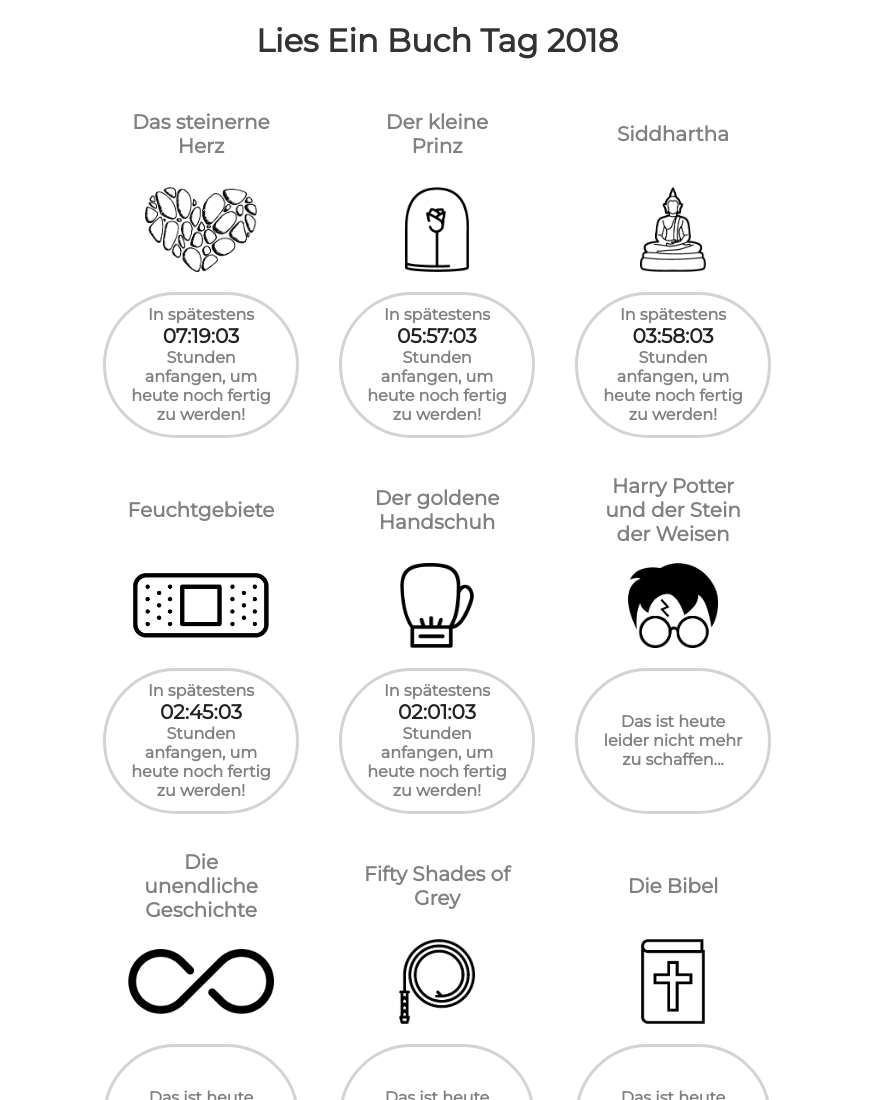
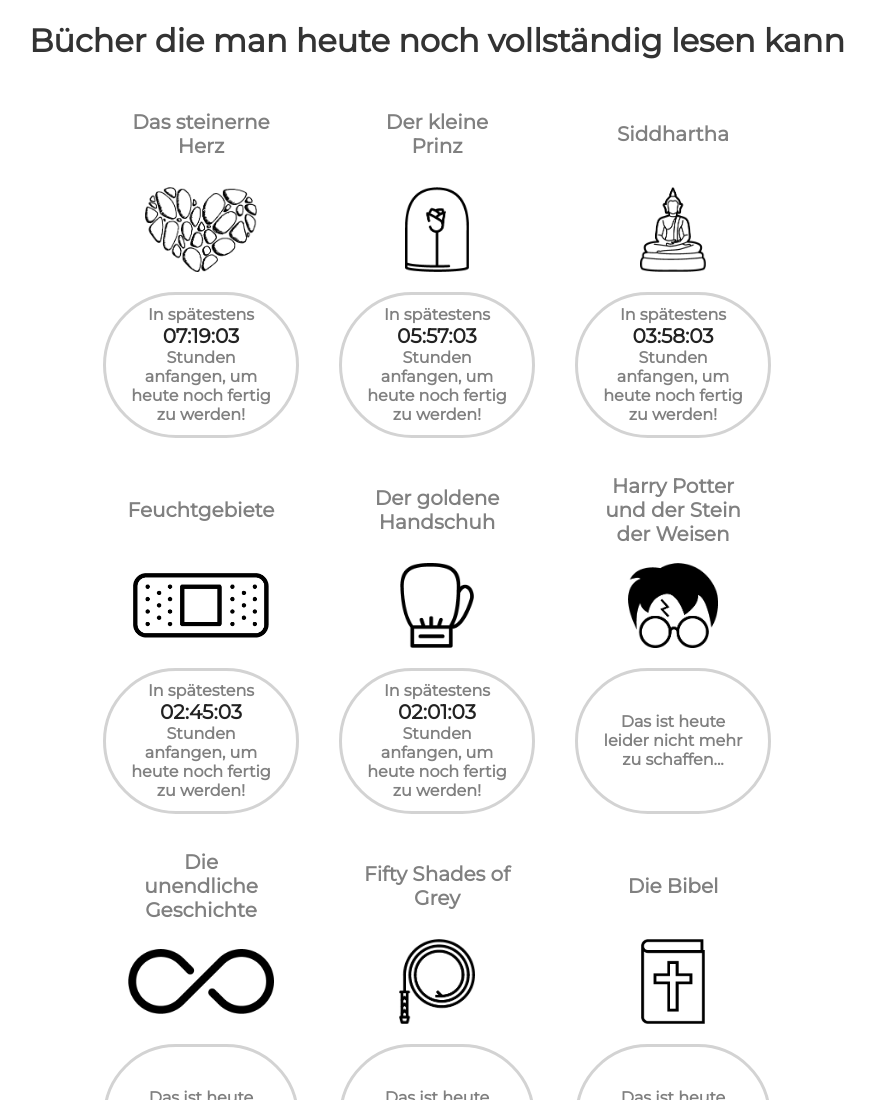
Before and after one commit to harpocrates12/lies_ein_buch, a plain HTML site: page index.html in a window 1280 px wide. Shown: the top 1100 px of the page, without its empty margins (203-1078 px from the left). Drawn offline with nearby package versions, Linux system fonts and the light colour scheme.

Commit message:
Adjust title

```diff
--- a/index.html
+++ b/index.html
@@ -8,7 +8,7 @@
         <link href="https://fonts.googleapis.com/css?family=Montserrat" rel="stylesheet">
     </head>
     <body>
-        <h1>Lies Ein Buch Tag 2018</h1>
+        <h1>Bücher die man heute noch vollständig lesen kann</h1>
         <div class="flex-container">
             <div class="grid-item">
                 <div class="title">
```
